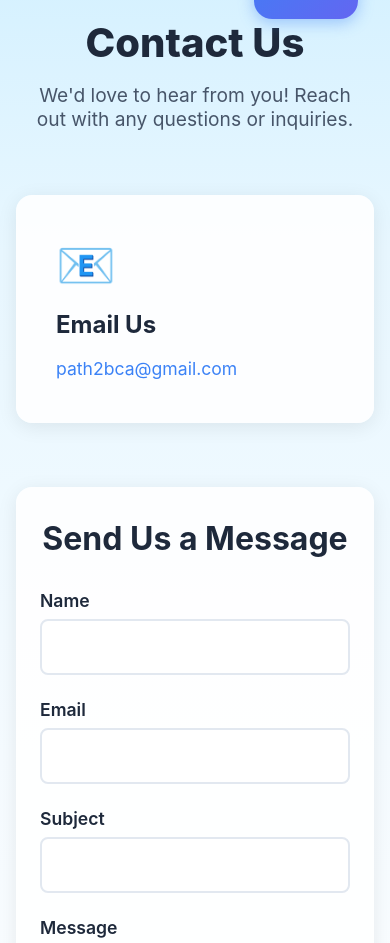
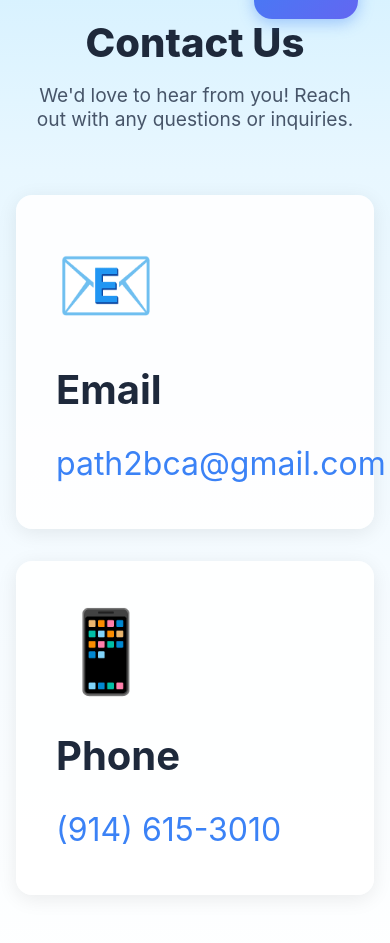
Before and after one commit to path2bca/my-website, a plain HTML site: page contact-us.html in a window 390 px wide. Shown: the part 110-1053 px from the top of the page. Drawn offline with Linux system fonts and the light colour scheme.

Commit message:
Simplify contact page to show only large email and phone number

```diff
--- a/contact-us.html
+++ b/contact-us.html
@@ -80,19 +80,19 @@
         }
 
         .contact-icon {
-            font-size: 3rem;
-            margin-bottom: 1rem;
+            font-size: 5rem;
+            margin-bottom: 2rem;
         }
 
         .contact-title {
-            font-size: 1.5rem;
+            font-size: 2.5rem;
             font-weight: 700;
             color: #1e293b;
-            margin-bottom: 1rem;
+            margin-bottom: 1.5rem;
         }
 
         .contact-info {
-            font-size: 1.1rem;
+            font-size: 2rem;
             color: #475569;
             line-height: 1.6;
         }
@@ -327,38 +327,19 @@
         <div class="contact-section">
             <div class="contact-card">
                 <div class="contact-icon">📧</div>
-                <div class="contact-title">Email Us</div>
+                <div class="contact-title">Email</div>
                 <div class="contact-info">
                     <a href="mailto:path2bca@gmail.com">path2bca@gmail.com</a>
                 </div>
             </div>
-        </div>
 
-        <div class="form-section">
-            <h2 class="form-title">Send Us a Message</h2>
-            <form action="https://formspree.io/f/YOUR_FORM_ID" method="POST">
-                <div class="form-group">
-                    <label for="name" class="form-label">Name</label>
-                    <input type="text" id="name" name="name" class="form-input" required>
+            <div class="contact-card">
+                <div class="contact-icon">📱</div>
+                <div class="contact-title">Phone</div>
+                <div class="contact-info">
+                    <a href="tel:+19146153010">(914) 615-3010</a>
                 </div>
-
-                <div class="form-group">
-                    <label for="email" class="form-label">Email</label>
-                    <input type="email" id="email" name="email" class="form-input" required>
-                </div>
-
-                <div class="form-group">
-                    <label for="subject" class="form-label">Subject</label>
-                    <input type="text" id="subject" name="subject" class="form-input" required>
-                </div>
-
-                <div class="form-group">
-                    <label for="message" class="form-label">Message</label>
-                    <textarea id="message" name="message" class="form-textarea" required></textarea>
-                </div>
-
-                <button type="submit" class="form-button">Send Message</button>
-            </form>
+            </div>
         </div>
     </div>
 
```
